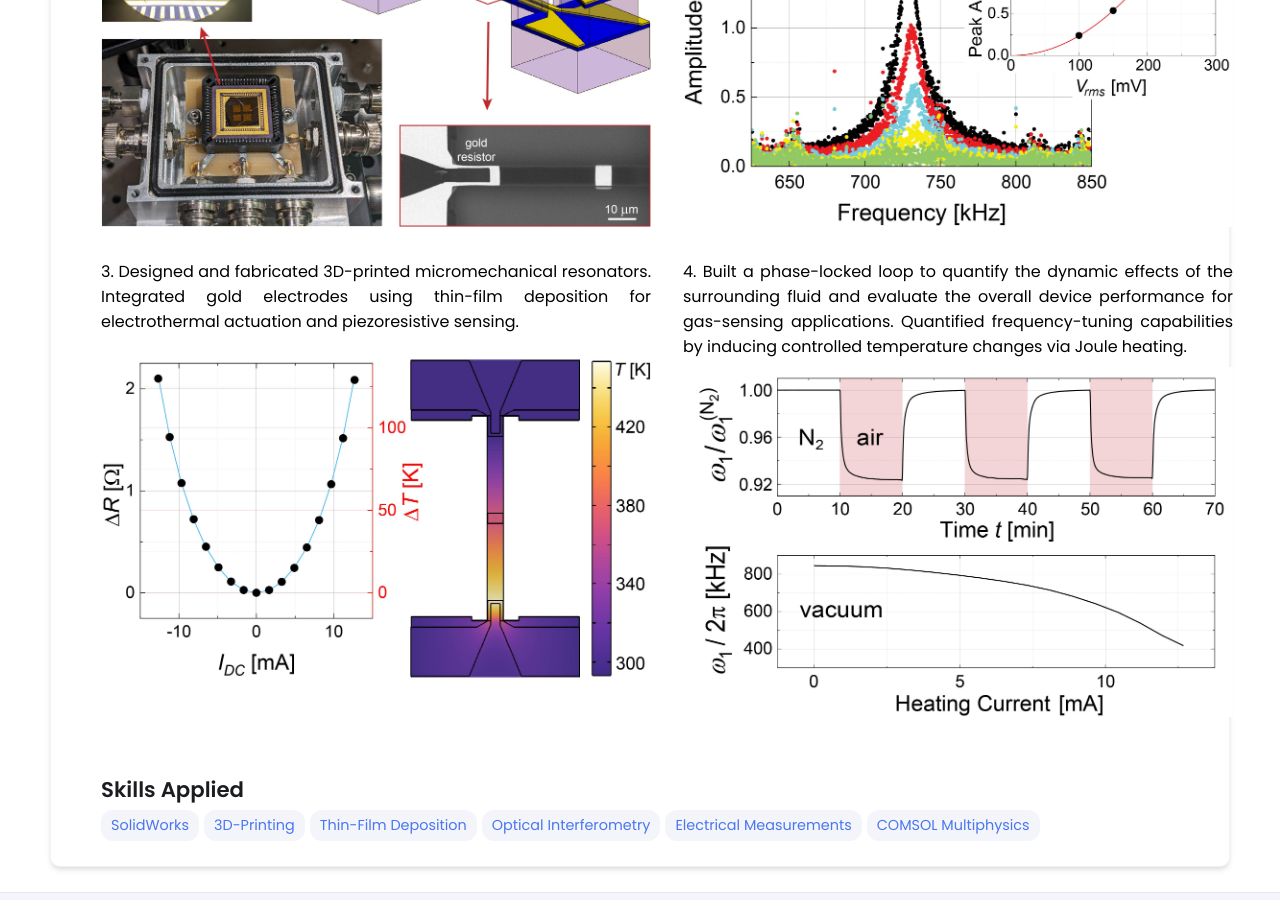
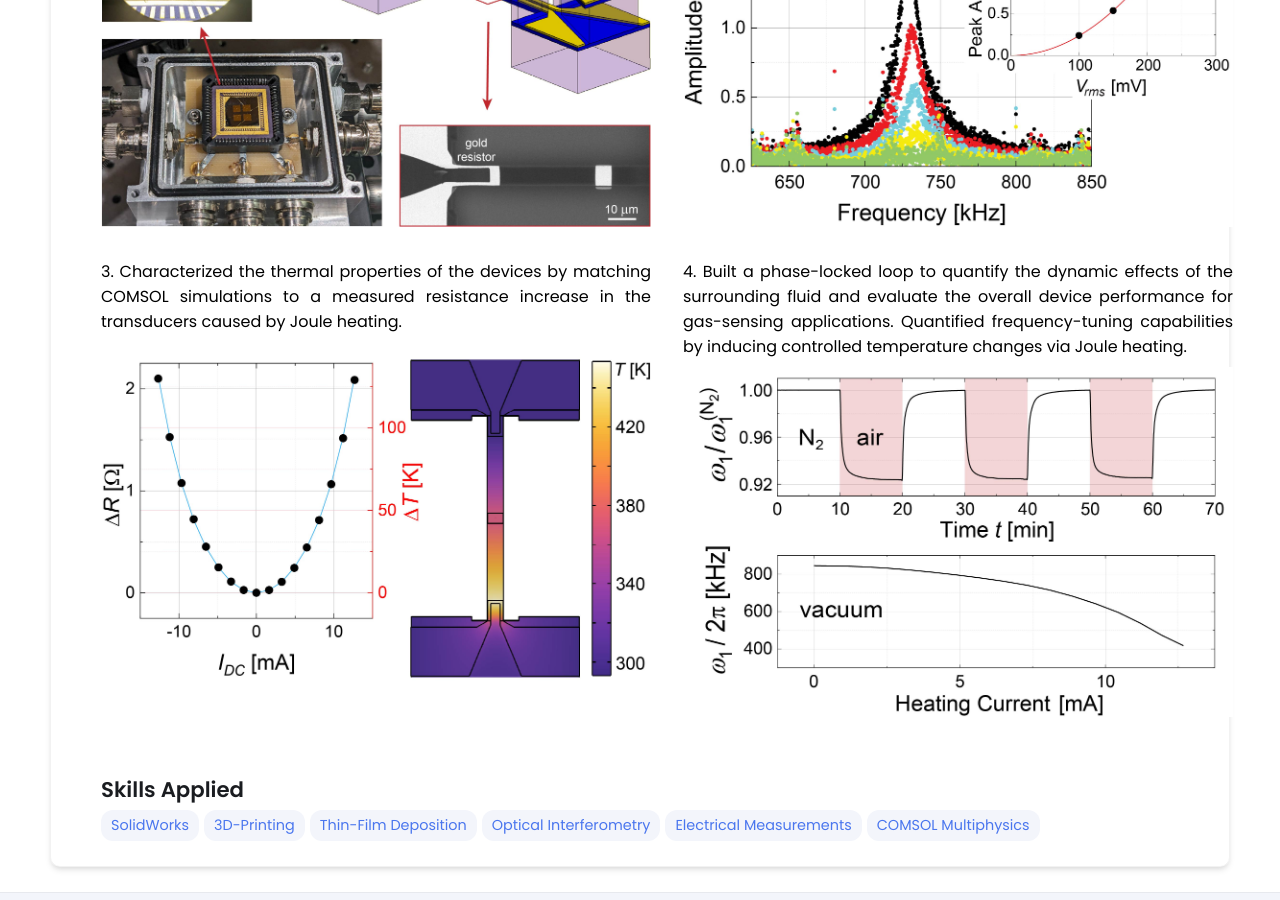
Before and after one commit to HagenGress/HagenGress.github.io, a Jekyll site: the page built from _projects/resonators/index.md, in a window 1280 px wide and 900 px high, scrolled down 551 px. Built offline with Jekyll 4.4.1, drawn with Linux system fonts in a browser that asks for light colours.

Commit message:
Update index.md

```diff
--- a/_projects/resonators/index.md
+++ b/_projects/resonators/index.md
@@ -17,7 +17,7 @@ main-image: /3D-MEMS_TitlePicture.jpg
    images="
      3D-MEMS_1.jpg::Designed and fabricated 3D-printed micromechanical resonators with integrated electromechanical transducers.|
      3D-MEMS_2.jpg::Characterized the performance of electrothermal actuation and piezoresistive detection.|
-     3D-MEMS_3.jpg::Designed and fabricated 3D-printed micromechanical resonators. Integrated gold electrodes using thin-film deposition for electrothermal actuation and piezoresistive sensing.|
+     3D-MEMS_3.jpg::Characterized the thermal properties of the devices by matching COMSOL simulations to a measured resistance increase in the transducers caused by Joule heating.|
      3D-MEMS_4.jpg::Built a phase-locked loop to quantify the dynamic effects of the surrounding fluid and evaluate the overall device performance for gas-sensing applications. Quantified frequency-tuning capabilities by inducing controlled temperature changes via Joule heating.| "
    width="550"
 %}
```
